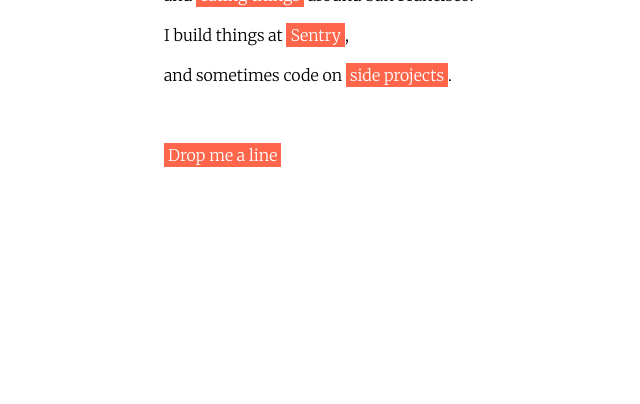
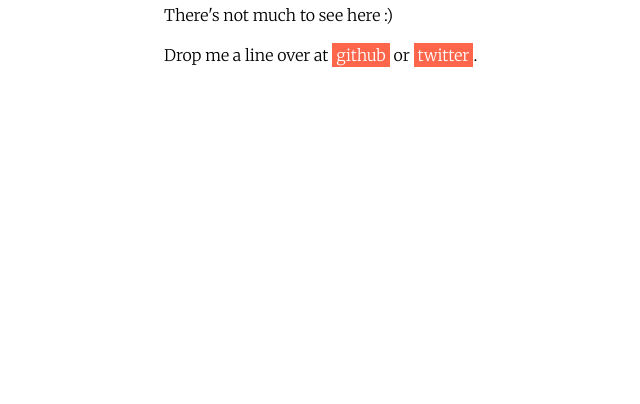
Before and after one commit to lynnagara/lynnagara.github.io, a plain HTML site: page index.html in a window 1280 px wide. Shown: the part 396-800 px from the top of the page, without its empty margins (86-726 px from the left). Drawn offline with Linux system fonts and the light colour scheme.

Commit message:
remove old text

```diff
--- a/index.html
+++ b/index.html
@@ -10,13 +10,9 @@
   <div class="wrap">
     <div>
       <h1>Hello, I'm Lyn.</h1>
-      <p>I'm into <a href="https://www.goodreads.com/user/show/37127636-lyn" data-url target="_blank">reading</a>,</p>
-      <p>taking <a href="https://www.instagram.com/lynnagara/" target="_blank">random photos</a>,</p>
-      <p>and <a href="https://foursquare.com/lynnagara" target="_blank">eating things</a> around San Francisco.</p>
-      <p>I build things at <a href="https://www.sentry.io" target="_blank">Sentry</a>,</p>
-      <p>and sometimes code on <a href="https://www.github.com/lynnagara" target="_blank">side projects</a>.</p>
-      <p>&nbsp;</p>
-      <p><a id="twitter" href="https://www.twitter.com/lynnagara" target="_blank">Drop me a line</a></p>
+      <p>There's not much to see here :)</p>
+      <p>Drop me a line over at <a href="https://www.github.com/lynnagara" target="_blank">github</a> or
+      <a id="twitter" href="https://www.twitter.com/lynnagara" target="_blank">twitter</a>.</p>
     </div>
   </div>
   <script>
```
